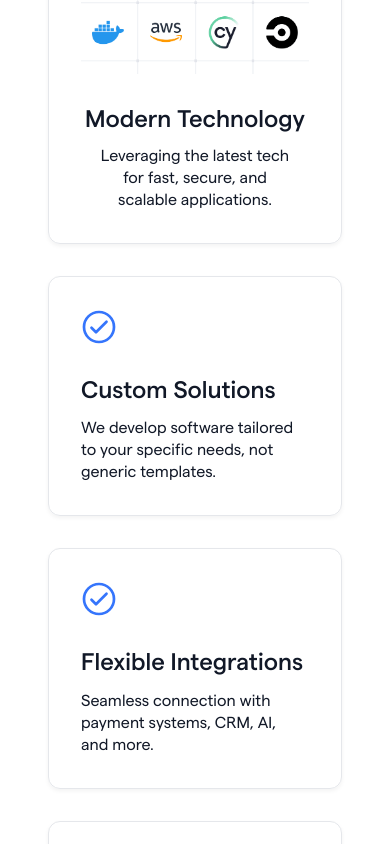
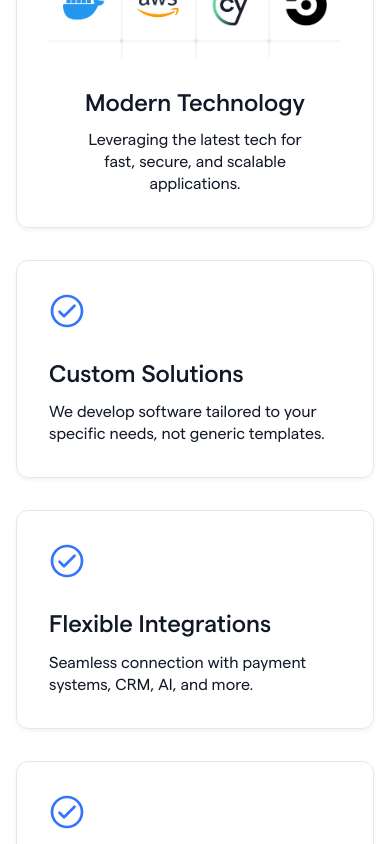
Before and after one commit to nongdan-dev/website, a React (Vite) app: page / in a window 390 px wide. Shown: the part 3440-4284 px from the top of the page. Built offline with nearby package versions, Linux system fonts and the light colour scheme.

Commit message:
fix: set padding

```diff
--- a/src/styles/index.css
+++ b/src/styles/index.css
@@ -46,6 +46,10 @@
   .content-grid {
     --gap-x: theme('spacing.12');
 
+    @media (max-width: 768px) {
+      --gap-x: theme('spacing.4');
+    }
+
     display: grid;
     grid-template-columns:
       [full-width-start] minmax(var(--gap-x), 1fr)
@@ -71,7 +75,7 @@
 
 @layer components {
   #why-choose-us > #grid-layout {
-    @apply grid grid-cols-5 gap-8;
+    @apply grid grid-cols-5 gap-8 md:gap-6 sm:gap-4;
     grid-template-areas:
       'b1 b1 b1 b2 b2'
       'b1 b1 b1 b3 b3'
@@ -86,7 +90,6 @@
         'b4 b5'
         'b6 b6';
     }
-
     @media (width < 768px) {
       grid-template-columns: 1fr;
       grid-template-areas:
@@ -96,6 +99,7 @@
         'b4'
         'b5'
         'b6';
+
     }
 
     & > div:nth-child(1) {
@@ -119,7 +123,7 @@
   }
 
   #about-us > #grid-layout {
-    @apply grid grid-cols-9 gap-6;
+    @apply grid grid-cols-9 gap-6 md:gap-6 sm:gap-4;
     grid-template-areas:
       'b1 b1 b1 b2 b2 b2 b3 b3 b3'
       'b1 b1 b1 b2 b2 b2 b3 b3 b3'
```
